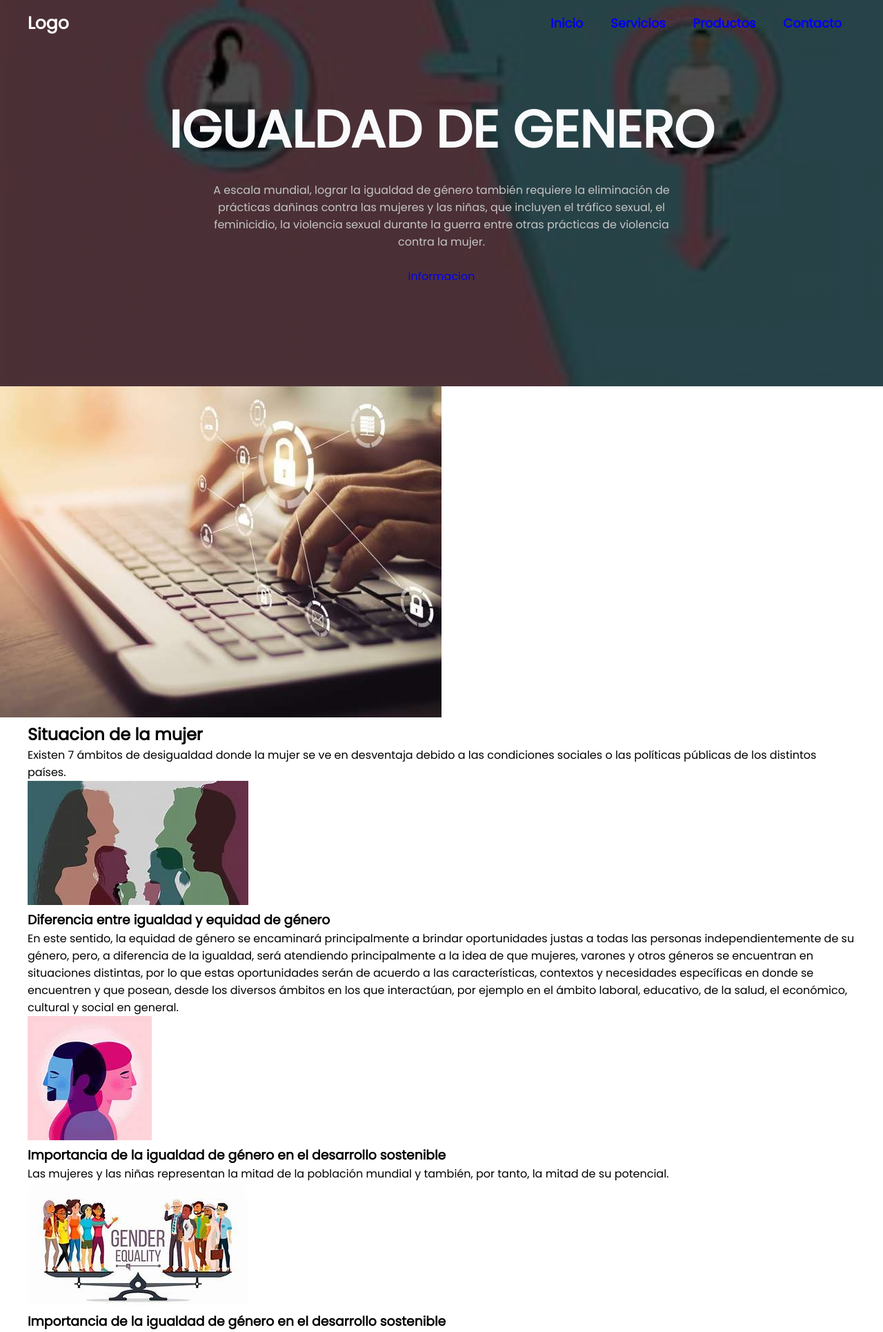
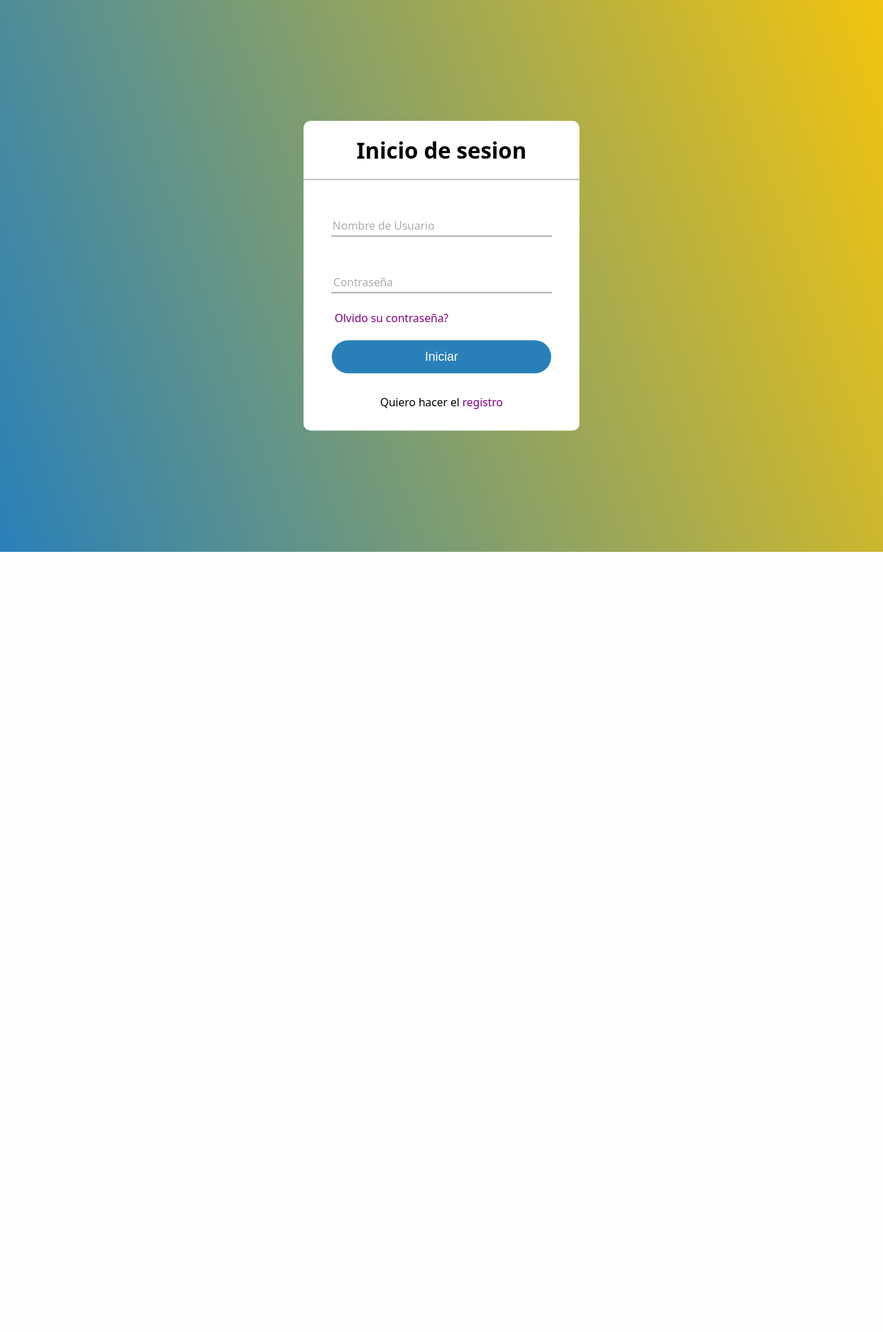
Before and after one commit to Sandra0602/PI-BLOG, a PHP site: page / in a window 1280 px wide. Shown: the top 1931 px of the page at 69% size. After the commit the page ends 800 px from the top, so only its background shows below. Run offline with PHP 8.4, Linux system fonts and the light colour scheme.

Commit message:
Add files via upload
Se agrego inicio de sesión

```diff
--- a/index.html
+++ b/index.html
@@ -1,224 +1,34 @@
 <!DOCTYPE html>
-<html lang="en">
+<html lang="es">
 <head>
     <meta charset="UTF-8">
-    <meta name="viewport" content="width=device-width, initial-scale=1.0">   <!--Esto te lo da por automatico el programa html, pero es la iniliziacion-->
+    <meta http-equiv="X-UA-Compatible" content="IE-edge">
+    <meta name="viewport" content="width=device-width, initial-scale-1.0">
     <title>Document</title>
-    <link rel="stylesheet" href="style.css">  <!--href la creacion de enlaces-->
+    <link rel="stylesheet" href="style.css">
 </head>
 <body>
+    <div class="formulario">
+        <h1>Inicio de sesion</h1>
+        <form method="post">
+            <div class="username">
+                <input type="text" required>
+                <label>Nombre de Usuario</label>
+            </div>
+            <div class="username">
+                <input type="password" required>
+                <label>Contraseña</label>
+            </div>
+            <div class="recordar">Olvido su contraseña?</div>
+            <input type="submit" value="Iniciar">
+            <div class="registrarse">
+                Quiero hacer el <a href="#">registro</a>
 
-   <header class="header" >  <!--creamos una clase-->
-         <div class="menu container">
-           <a href="a" class="logo" >Logo</a> <!--, para especificar la URL de destino a la que el usuario será dirigido al hacer clic en el enlace.-->
-           <input type="checkbox" id="menu" /> <!--En el elemento <input>: Se utiliza para especificar el tipo de entrada que el elemento <input> representa. Por ejemplo, puede ser "text", "number", "email", "password"-->
-           <label for="menu">
-              <!-- <img src="img/igualdad.jpeg" class="menu-icono" alt=""> -->
+            </div>
 
-                <nav class="navbar"> <!--para definir una sección de navegación en un documento web-->
-                    <ul>
-                        <li><a href="#">Inicio</a></li> <!--href="#" en este caso indica que los enlaces no apuntan a ninguna página específica-->
-                        <li><a href="#">Servicios</a></li>
-                        <li><a href="#">Productos</a></li>
-                        <li><a href="#">Contacto</a></li>
-                    </ul>
-                </nav>
-           </label>
-         </div>
+        </form>
 
-         <div class="header-content container">
-            <h1>Igualdad de Genero</h1>
-
-            <p>  <!--Texto-->
-                A escala mundial, lograr la igualdad de género también requiere la eliminación de prácticas dañinas contra las mujeres y las niñas, que incluyen el tráfico sexual, el feminicidio, la violencia sexual durante la guerra entre otras prácticas de violencia contra la mujer.
-            </p>
-
-            <a href="#" class="btn-1"> Informacion </a>
-
-         </div> <!--div, envuelve tanto el párrafo como la lista de elementos-->
-    </header>
-
-<!--Nueva seccion-->
-
-    <section class="Genero">
-        <img  classs="Genero-img" src="img/tercera.jpeg"  alt=""> <!--Insertamos una imagen sin ancho, ni alto-->
-
-        <div class="Genero-content container">
-
-            <h2>Situacion de la mujer</h2>
-                <p class="txt-p"> <!--para definir un párrafo de texto.-->
-                    Existen 7 ámbitos de desigualdad donde la mujer se ve en desventaja debido a las condiciones sociales o las políticas públicas de los distintos países.
-                </p>
-
-                <div class="genero-group">
-
-                    <div class="generos">
-                     <img src="img/gna.jpeg" alt="">
-                     <h3>Diferencia entre igualdad y equidad de género </h3>
-                     <p>
-                        En este sentido, la equidad de género se encaminará principalmente a brindar oportunidades justas a todas las personas independientemente de su género, pero, a diferencia de la igualdad, será atendiendo principalmente a la idea de que mujeres, varones y otros géneros se encuentran en situaciones distintas, por lo que estas oportunidades serán de acuerdo a las características, contextos y necesidades específicas en donde se encuentren y que posean, desde los diversos ámbitos en los que interactúan, por ejemplo en el ámbito laboral, educativo, de la salud, el económico, cultural y social en general.
-                     </p>
-                </div>
-
-                <div class="generos">
-                    <img src="img/igdl.jpeg" alt="">
-                    <h3>Importancia de la igualdad de género en el desarrollo sostenible </h3>
-                    <p>
-                        Las mujeres y las niñas representan la mitad de la población mundial y también, por tanto, la mitad de su potencial.
-                    </p>
-               </div>
-
-               <div class="generos">
-                <img src="img/igdl2.jpeg" alt="">
-                <h3>Importancia de la igualdad de género en el desarrollo sostenible </h3>
-                <p>
-                    Las mujeres y las niñas representan la mitad de la población mundial y también, por tanto, la mitad de su potencial.
-                </p>
-           </div>
-         </div>
-
-           <a href="#" class="btn-1">Informacion</a>
-        </div>
-
-    </section>
-          <!--Solo se utiliza una vez el main-->
-        <main class="services">
-
-            <div class="services-content container">
-                <h2>Servicios de genero</h2>
-                            <!--Definimos lo es una clase dentro-->
-                <div class="servicios-group">
-
-                    <div class="services-blog">
-                         <img src="img/serv.jpeg" alt="">
-                         <h3>Servicio 1</h3>
-                         </div>
-                    <div class="services-blog">
-                        <img src="img/serv.jpeg" alt="">
-                        <h3>Servicio 2</h3>
-                         </div>
-                    <div class="services-blog">
-                        <img src="img/serv.jpeg" alt="">
-                        <h3>Servicio 3</h3>
-                         </div>
-             </div>
-               <p>
-                La Organización de las Naciones Unidas también reconoce que el importante papel de las mujeres para el desarrollo.
-               </p>
-                <a href="#" class="btn-1"> Informacion</a>
-            </div>
-        </main>
-
-        <section class="general-blog">
-            <div class="general-blog1">
-                <h2>¿Cuáles son algunas formas en las que se manifiesta la violencia de género?</h2>
-                <p>
-                    Como la violencia doméstica, el acoso sexual, la trata de personas con fines de explotación sexual, el matrimonio forzado, entre otros.
-                </p>
-                <a href="#" class="btn-1"> Informacion</a>
-            </div>
-             <div class="general-blog2"> </div>
-
-        </section>
-
-        <div class="general-blog3"> </div>
-
-        <section class="general-blog">
-            <div class="general-blog1">
-                <h2>Que buscas?</h2>
-                <p>
-                    El derecho internacional prohíbe la discriminación basada en el sexo
-                </p>
-                <a href="#" class="btn-1"> Informacion</a>
-            </div>
-        </section>
-
-            <section class="blog container">
-
-                <h2>Blog</h2>
-                <p>Conseguir que exista igualdad de género no es una tarea imposible, pero requiere de la implicación de toda la ciudadanía. </p>
-
-                <div class="blog-content">
-                    <div class="blog-1">
-                        <img src="img/man.jpeg" alt="">
-                        <h3> Blog 1</h3>
-                        <p>
-                            Y si hablamos de igualdad? buscamos compartir ideas y soluciones para América Latina y el Caribe.
-                        </p>
-                    </div>
-
-                    <div class="blog-1">_
-                        <img src="img/man.jpeg" alt="">
-                        <h3> Blog 2</h3>_
-                        <p>
-                            Se refiere al acceso equitativo a la educación y a oportunidades de desarrollo personal y profesional para mujeres y niñas.
-                        </p>
-
-                    </div>
-
-                    <div class="blog-1">_
-                        <img src="img/man.jpeg" alt="">
-                        <h3> Blog 3</h3>_
-                        <p>
-                            Se refiere al acceso equitativo a la educación y a oportunidades de desarrollo personal y profesional para mujeres y niñas.
-                        </p>
-                    </div>
-
-                </div>
-                     <a href="" class="btn-1">Informacion</a>
-            </section>
-
-<!--Son puros enlaces en una clase-->
-         <footer class="footer">
-           <div class="footer-content container">
-                <div class="link">
-                    <h3>Informacion-blog</h3>
-                    <ul>
-                        <li><a href="#">Fecha</a></li>
-                        <li><a href="#">Fecha</a></li>
-                        <li><a href="#">Fecha</a></li>
-                        <li><a href="#">Fecha</a></li>
-                    </ul>
-                </div>
-
-
-                    <div class="footer-content container">
-                        <div class="link">
-                        <h3>Informacion-blog1</h3>
-                        <ul>
-                            <li><a href="#">Publico</a></li>
-                            <li><a href="#">Publico</a></li>
-                            <li><a href="#">Publico</a></li>
-                            <li><a href="#">Publico</a></li>
-                        </ul>
-                    </div>
-
-
-                    <div class="footer-content container">
-                        <div class="link">
-                            <h3>Informacion-blog2</h3>
-                            <ul>
-                                <li><a href="#">Privado</a></li>
-                                <li><a href="#">Privado</a></li>
-                                <li><a href="#">Privado</a></li>
-                                <li><a href="#">Privado</a></li>
-                            </ul>
-                    </div>
-
-                    <div class="footer-content container">
-                            <div class="link">
-                                <h3>Informacion-blog3</h3>
-                             <ul>
-                                <li><a href="#">Visitante</a></li>
-                                <li><a href="#">Visitante</a></li>
-                                <li><a href="#">Visitante</a></li>
-                                <li><a href="#">Visitante</a></li>
-                            </ul>
-                     </div>
-            </div>
-        </footer>
-
-
+    </div>
 
 </body>
 </html>
--- a/style.css
+++ b/style.css
@@ -1,103 +1,120 @@
-@import url('https://fonts.googleapis.com/css2?family=Poppins:ital,wght@400;500;600;700;800&display=swap');
-
-*{
+body {
     margin: 0;
     padding: 0;
-    box-sizing: border-box;
-    text-decoration: none;
-    list-style: none;
+    font-family: system-ui, -apple-system, BlinkMacSystemFont, 'Segoe UI', Roboto, Oxygen, Ubuntu, Cantarell, 'Open Sans', 'Helvetica Neue', sans-serif;
+    background: linear-gradient(250deg, #F1C40F, #2980B9);
+    height: 100vh;
 }
 
-
-
-body {
-    font-family: 'Poppins', sans-serif;
+.formulario {
+    position: absolute;
+    top: 50%;
+    left: 50%;
+    transform: translate(-50%, -50%);
+    width: 400px;
+    background: white;
+    border-radius: 10px;
 }
 
-
-.container {
-           max-width: 1200px;
-           margin: 0 auto;
+.formulario h1 {
+    text-align: center;
+    padding: 0 0 20px 0;
+    border-bottom: 2px solid silver;
 }
 
-
-.header {
-    background-image: linear-gradient(
-        rgba(0,0,0,0.7),
-        rgba(0,0,0,0.7)),
-        url(img/bg.jpeg);
-
-        background-position: center bottom;
-        background-repeat: no-repeat;
-        background-size: cover;
-        min-height: 70vh;
-        display: flex;
-        align-items: center;
+.formulario form {
+    padding: 0 40px;
+    box-sizing: border-box;
 }
 
-
-    .menu {
-        position:absolute;
-        top: 0;
-        left: 0;
-        right: 0;
-        display: flex;
-        align-items: center;
-        justify-content: space-between;
+form .username {
+    position: relative;
+    border-bottom: 2px solid #adadad;
+    margin: 30px 0;
 }
 
-    .logo {
-        color: #fffdfc;
-        font-size: 25px;
-        font-weight: 800;
+.username input {
+    width: 100%;
+    padding: 0 5px;
+    height: 50px;
+    font-size: 16px;
+    border: none;
+    background: none;
+    outline: none;
 }
 
-    .menu .navbar ul li {
-        position: relative;
-        float: left;
+.username label {
+    position: absolute;
+    top: 50%;
+    left: 5px;
+    color: #adadad;
+    transform: translate(-2%);
+    font-size: 16px;
+    pointer-events: none;
+    transition: .5s;
 }
 
-    .menu .navbar ul li {
-               font-size: 18px;
-               padding: 20px;
-               color: #fffdfc;
-               display: block;
-               font-weight: 600;
+.username span::before {
+    content: ´´;
+    position: absolute;
+    top: 40px;
+    left: 0;
+    width: 100%;
+    height: 2px;
+    background: #2980B9;
+    transition: .5s;
 }
 
-    .menu .navbar ul li a:hover{
-        color: #ce9678;
+.username input:focus ~ label,
+.username input:focus ~ label{
+    top: -5px;
+    color: #2980B9;
 }
 
-   #menu {
-     display: none;
+.username input:focus ~ span::before,
+.username input:focus ~ span::before{
+    width: 100%;
 }
 
-   .menu-icono {
-       width: 25px;
+.recordar{
+    margin: -5px 0 20px 5px;
+    color: purple;
+    cursor: pointer;
 }
 
-   .menu label {
-      cursor: pointer;
-      display: block;
+.recordar:hover{
+    text-decoration: underline;
 }
 
-
-   .header-content {
-      text-align: center;
+input[type="submit"]{
+    width: 100%;
+    height: 50px;
+    border: 1px solid;
+    background: #2980B9;
+    border-radius: 25px;
+    font-size: 18px;
+    color: white;
+    cursor: pointer;
+    outline: none;
 }
 
-    .header-content h1 {
-        font-size: 75px;
-        line-height: 80px;
-        color: #f9fafc;
-        text-transform: uppercase;
-        margin-bottom: 35px;
+input[type="submit"]:hover{
+    border-color: blue;
+    transition: .5s;
 }
 
-    .header-content p {
+.registrarse {
+    margin: 30px 0;
+    text-align: center;
     font-size: 16px;
-        color: #c5c5c5;
-        padding: 0 250px;
-        margin-bottom: 25px;
+    color: black;
 }
+
+.registrarse a{
+    color: purple;
+    text-decoration: none;
+}
+
+.registrarse a:hover{
+    text-decoration: underline;
+}
```
Lines whose indentation alone changed are shown as unchanged.
